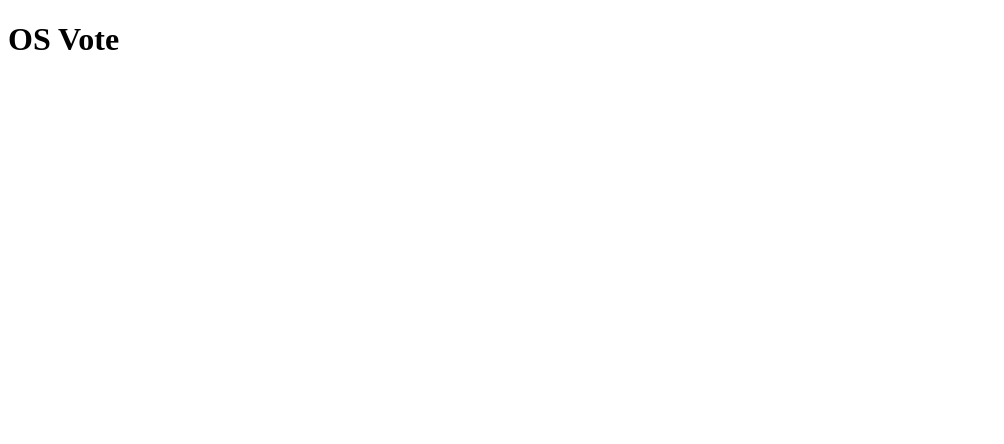
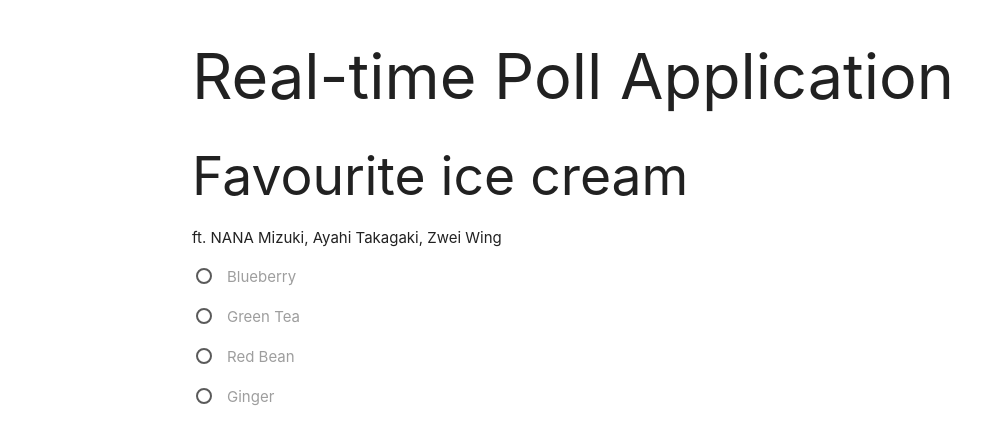
Before and after one commit to AlcinaW/api-and-chips, a website: page real-time-polling/public/index.html in a window 1280 px wide. Shown: the whole page, without its empty margins (0-1004 px from the left). Drawn offline with nearby package versions, Linux system fonts and the light colour scheme.

Commit message:
Add pusher trigger and Materialize CSS inputs

```diff
--- a/real-time-polling/public/index.html
+++ b/real-time-polling/public/index.html
@@ -5,11 +5,48 @@
     <meta charset="UTF-8">
     <meta name="viewport" content="width=device-width, initial-scale=1.0">
     <meta http-equiv="X-UA-Compatible" content="ie=edge">
+    <link rel="stylesheet" href="https://cdnjs.cloudflare.com/ajax/libs/materialize/1.0.0/css/materialize.min.css">
     <title>PusherPoll</title>
 </head>
 
 <body>
-    <h1>OS Vote</h1>
+    <article class="container">
+        <h1>Real-time Poll Application</h1>
+        <h2>Favourite ice cream</h2>
+        <p>ft. NANA Mizuki, Ayahi Takagaki, Zwei Wing</p>
+        <form action="" id="vote-form">
+            <p>
+                <label>
+                    <input type="radio" name="blueberry" value="Blueberry" class="with-gap">
+                    <span>Blueberry</span>
+                </label>
+            </p>
+            <p>
+                <label>
+                    <input type="radio" name="greentea" value="Green Tea" class="with-gap">
+                    <span>Green Tea</span>
+                </label>
+            </p>
+            <p>
+                <label>
+                    <input type="radio" name="redbean" value="Red Bean" class="with-gap">
+                    <span>Red Bean</span>
+                </label>
+            </p>
+            <p>
+                <label>
+                    <input type="radio" name="ginger" value="ginger" class="with-gap">
+                    <span>Ginger</span>
+                </label>
+            </p>
+
+
+        </form>
+    </article>
+
+
+    <script src="https://cdnjs.cloudflare.com/ajax/libs/materialize/1.0.0/js/materialize.min.js"></script>
+    <script src="https://cdnjs.cloudflare.com/ajax/libs/materialize/1.0.0/js/materialize.min.js"></script>
 
 </body>
 
```
Also changed, not shown: real-time-polling/routes/poll.js (+14 -2 lines).
